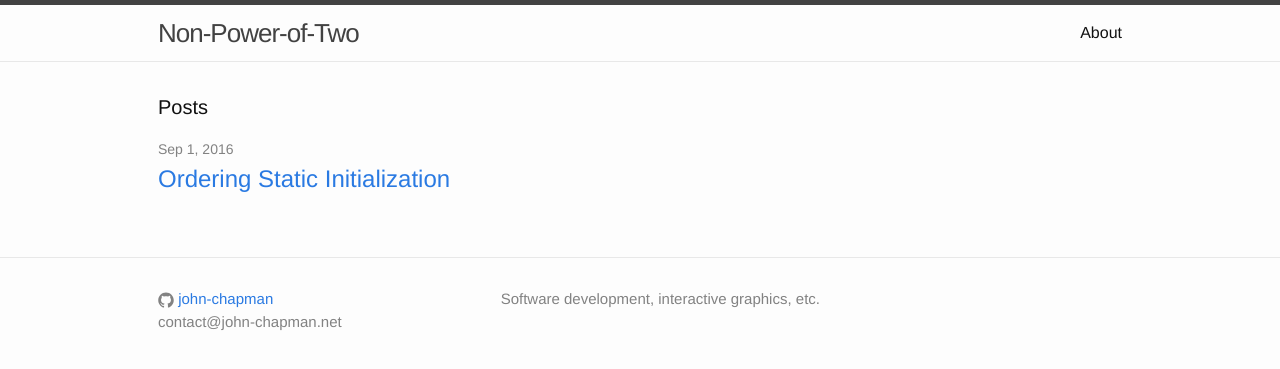
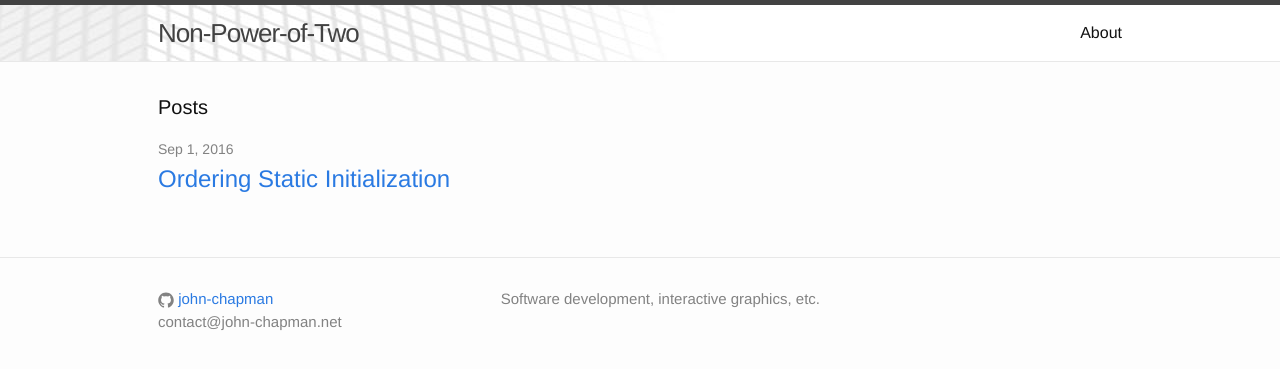
Before and after one commit to john-chapman/john-chapman.github.io, a Jekyll site: the page built from index.html, in a window 1280 px wide. Shown: the top 369 px of the page. Built offline with Jekyll 4.4.1, drawn with Linux system fonts in a browser that asks for light colours.

Commit message:
Fixed header bg

```diff
--- a/css/main.scss
+++ b/css/main.scss
@@ -28,7 +28,8 @@ $content-width:    1024px;
 $on-palm:          600px;
 $on-laptop:        1024px;
 
-$header-bg-url:        "{{ site.url }}/_images/header_bg.jpg";
+//$header-bg-url:        "{{ site.url }}/_images/header_bg.jpg";
+$header-bg-url:        "../images/header_bg.jpg";
 
 // Use media queries like this:
 // @include media-query($on-palm) {
```
Also changed, not shown: _images/header_bg.jpg (deleted), images/header_bg.jpg (added).
